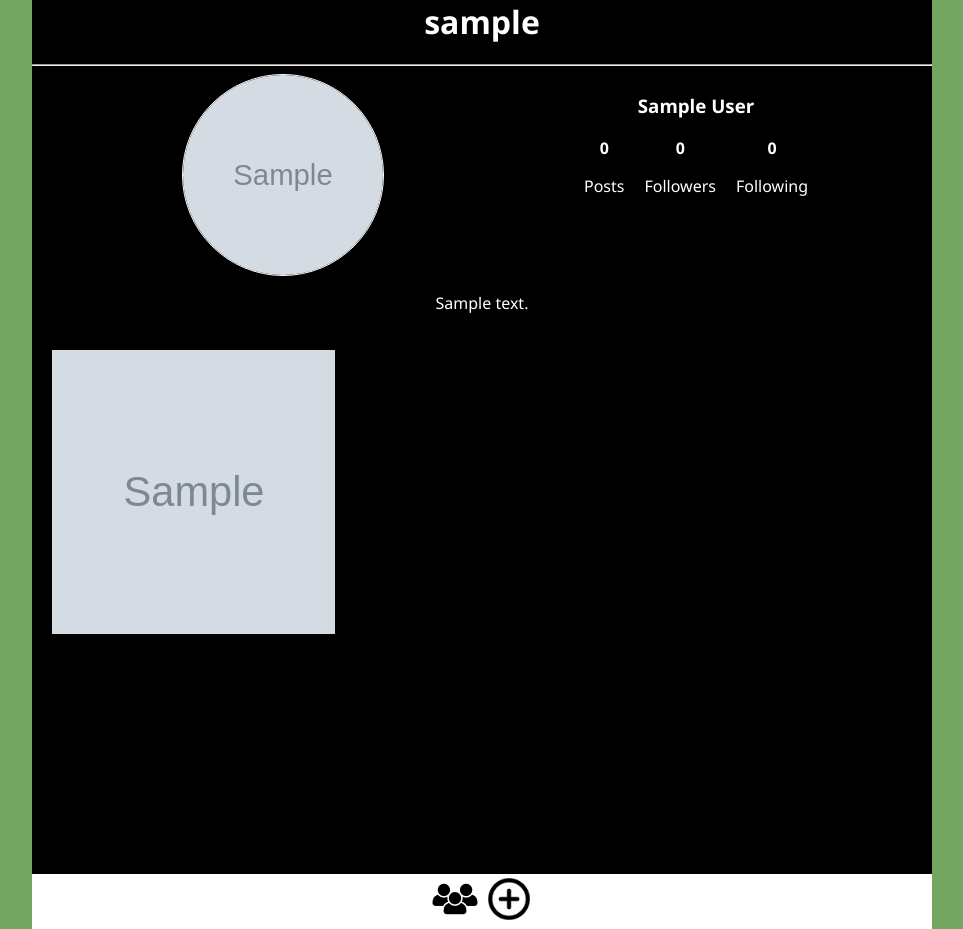
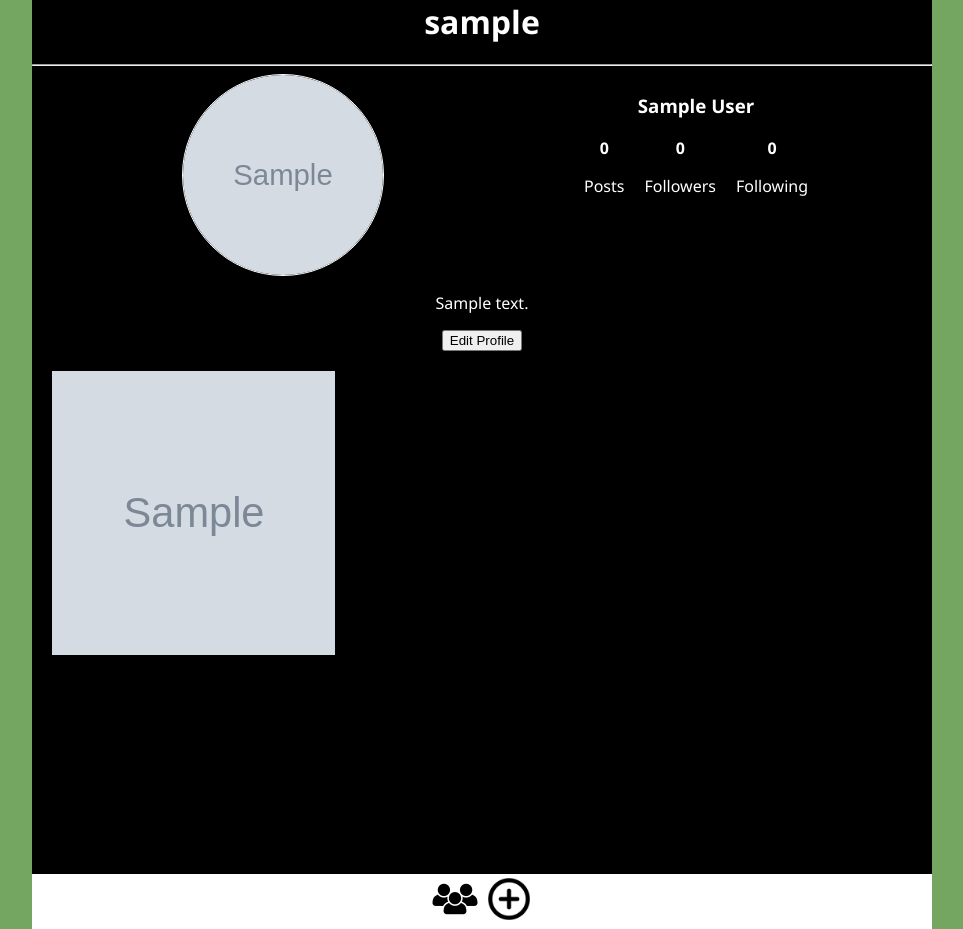
Before and after one commit to sphung01/cs412-django, a Django app: page /mini_insta/profile/1 in a window 1280 px wide. Shown: the whole page, without its empty margins (158-1121 px from the left). Run offline with Django 5.2, Linux system fonts and the light colour scheme; tables that the repository leaves empty hold one stand-in row (values such as "Sample post"); grey boxes marked "Sample" are stand-in pictures.

Commit message:
Finished task 2 for assignment 5

```diff
--- a/mini_insta/models.py
+++ b/mini_insta/models.py
@@ -1,4 +1,5 @@
 from django.db import models
+from django.urls import reverse
 
 # Create your models here.
 class Profile(models.Model):
@@ -33,6 +34,9 @@ class Profile(models.Model):
         # With this, we can get the querysets of the posts
         posts = Post.objects.filter(profile=self)
         return posts
+
+    def get_absolute_url(self):
+        return reverse('mini_insta:show_profile', kwargs={'pk':self.pk})
 
     # We use __str__ to represent an object in the model
     def __str__(self):
--- a/mini_insta/templates/mini_insta/show_profile.html
+++ b/mini_insta/templates/mini_insta/show_profile.html
@@ -44,6 +44,13 @@
     <div class="profile_info_style">
         <p>{{profile.bio_text}}</p>
     </div>
+
+    <div>
+        <a href="{% url 'mini_insta:update_profile' profile.pk %}">
+            <button type="button" class="edit-profile-button">Edit Profile</button>
+        </a>
+    </div>
+
     <div class="post-grid">
         {% for post in profile.get_all_posts %}
             {% with post.get_all_photos.first as first_photo %}
--- a/mini_insta/urls.py
+++ b/mini_insta/urls.py
@@ -16,6 +16,7 @@ urlpatterns = [
     path('show_all', ProfileListView.as_view(), name="show_all_profiles"),
     path('profile/<int:pk>', ProfileDetailView.as_view(), name="show_profile"),
     path('profile/<int:pk>/create_post', CreatePostView.as_view(), name='create_post'),
+    path('profile/<int:pk>/update', UpdateProfileView.as_view(), name='update_profile'),
     path('post/<int:pk>', PostDetailView.as_view(), name='show_post'),
 ]
 urlpatterns += static(settings.STATIC_URL, document_root=settings.STATIC_ROOT)
--- a/mini_insta/views.py
+++ b/mini_insta/views.py
@@ -140,3 +140,12 @@ class CreatePostView(CreateView):
 
 
         return context
+
+class UpdateProfileView(UpdateView):
+    form_class = UpdateProfileForm
+
+    template_name = 'mini_insta/update_profile_form.html'
+
+    model = Profile
+
+    context_object_name = 'profile'
```
Also changed, not shown: mini_insta/forms.py (+9 -1 lines), mini_insta/templates/mini_insta/update_profile_form.html (added, +21 -0 lines).
